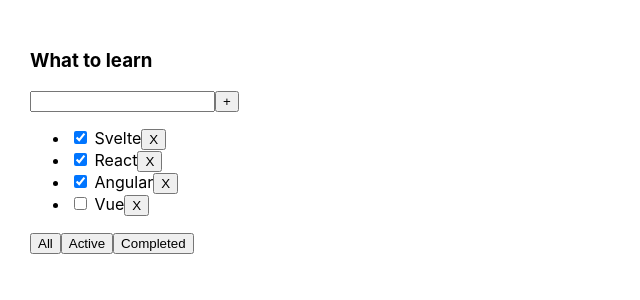
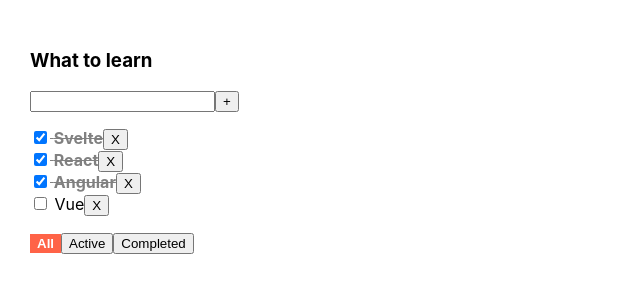
Before and after one commit to SuvorovNikita/list, a React (Create React App) app: page / in a window 1280 px wide. Shown: the top 300 px of the page, without its empty margins (0-640 px from the left). Built offline with nearby package versions, Linux system fonts and the light colour scheme.

Commit message:
lesson_4

```diff
--- a/src/App.css
+++ b/src/App.css
@@ -6,3 +6,31 @@
 .App > div {
   margin-right: 50px;
 }
+ul {
+  padding: 0;
+}
+li {
+  list-style: none;
+}
+
+.isDone {
+  text-decoration: line-through;
+  color: gray;
+  font-weight: bold;
+}
+
+.active {
+  background-color: tomato;
+  color: white;
+  font-weight: bold;
+  border: 1px solid tomato;
+}
+
+.error {
+  border: 1px solid tomato;
+  outline: tomato;
+}
+
+button {
+  cursor: pointer;
+}
--- a/src/App.tsx
+++ b/src/App.tsx
@@ -17,11 +17,22 @@
     { id: v1(), title: 'Angular', isDone: true },
     { id: v1(), title: 'Vue', isDone: false },
   ]);
-
   const [filter, setFilter] = useState<FilterValuesType>('all');
 
   const removeItems = (itemID: string) => {
     setItems(items.filter((item) => item.id !== itemID));
+  };
+
+  const changeFilter = (filter: FilterValuesType) => {
+    setFilter(filter);
+  };
+
+  const addItems = (title: string) => {
+    setItems([{ id: v1(), title, isDone: false }, ...items]);
+  };
+
+  const changeStatus = (itemID: string, isDone: boolean) => {
+    setItems(items.map((item) => (item.id === itemID ? { ...item, isDone: isDone } : item)));
   };
 
   let itemsFilter;
@@ -36,23 +47,17 @@
       itemsFilter = items;
   }
 
-  const changeFilter = (filter: FilterValuesType) => {
-    setFilter(filter);
-  };
-
-  const addItems = (title: string) => {
-    setItems([{ id: v1(), title, isDone: false }, ...items]);
-  };
-
   //UI:
   return (
     <div className="App">
       <TodoList
+        filter={filter}
+        changeStatus={changeStatus}
+        changeFilter={changeFilter}
         tasks={itemsFilter}
         title={title}
         removeItems={removeItems}
         addItems={addItems}
-        changeFilter={changeFilter}
       />
     </div>
   );
--- a/src/TodoList.tsx
+++ b/src/TodoList.tsx
@@ -13,13 +13,27 @@
   removeItems: (itemID: string) => void;
   addItems: (title: string) => void;
   changeFilter: (filter: FilterValuesType) => void;
+  changeStatus: (itemID: string, isDone: boolean) => void;
+  filter: FilterValuesType;
 };
 
-const TodoList = ({ title, tasks, removeItems, addItems, changeFilter }: TodoListPropsType) => {
+const TodoList = ({
+  tasks,
+  title,
+  addItems,
+  removeItems,
+  changeFilter,
+  changeStatus,
+  filter,
+}: TodoListPropsType) => {
   const [valueTitle, setValueTitle] = useState('');
+  const [error, setError] = useState<boolean>(false);
 
-  const addedTask = () => {
-    addItems(valueTitle);
+  const onChangeAddedTask = () => {
+    const trimmedTitle = valueTitle.trim();
+    if (trimmedTitle) {
+      addItems(trimmedTitle);
+    } else setError(true);
     setValueTitle('');
   };
 
@@ -29,20 +43,30 @@
 
   const onKeyDownAddTask = (event: KeyboardEvent<HTMLInputElement>) => {
     if (event.key === 'Enter') {
-      addedTask();
+      onChangeAddedTask();
     }
   };
 
-  const onValueTitleTask = (event: ChangeEvent<HTMLInputElement>) =>
+  const onChangeRemoveItem = (id: string) => {
+    return () => removeItems(id);
+  };
+
+  const onValueTitleTask = (event: ChangeEvent<HTMLInputElement>) => {
+    error && setError(false);
     setValueTitle(event.currentTarget.value);
+  };
 
   const listItems = tasks.length ? (
     tasks.map((obj) => {
-      const removeItem = () => removeItems(obj.id);
+      const onChangeStatus = (event: ChangeEvent<HTMLInputElement>) => {
+        changeStatus(obj.id, event.currentTarget.checked);
+      };
+
       return (
-        <li key={obj.id}>
-          <input type="checkbox" checked={obj.isDone} /> <span>{obj.title}</span>
-          <button onClick={removeItem}>X</button>
+        <li key={obj.id} className={obj.isDone ? 'isDone' : ''}>
+          <input onChange={onChangeStatus} type="checkbox" checked={obj.isDone} />{' '}
+          <span>{obj.title}</span>
+          <button onClick={onChangeRemoveItem(obj.id)}>X</button>
         </li>
       );
     })
@@ -54,14 +78,30 @@
     <div>
       <h3>{title}</h3>
       <div>
-        <input value={valueTitle} onChange={onValueTitleTask} onKeyDown={onKeyDownAddTask} />
-        <button onClick={addedTask}>+</button>
+        <input
+          className={error ? 'error' : ''}
+          value={valueTitle}
+          onChange={onValueTitleTask}
+          onKeyDown={onKeyDownAddTask}
+        />
+        <button onClick={onChangeAddedTask}>+</button>
+        {error && <div style={{ color: 'tomato' }}>Title is required!!</div>}
       </div>
       <ul>{listItems}</ul>
       <div>
-        <button onClick={onChangeFilterHandler('all')}>All</button>
-        <button onClick={onChangeFilterHandler('active')}>Active</button>
-        <button onClick={onChangeFilterHandler('completed')}>Completed</button>
+        <button className={filter === 'all' ? 'active' : ''} onClick={onChangeFilterHandler('all')}>
+          All
+        </button>
+        <button
+          className={filter === 'active' ? 'active' : ''}
+          onClick={onChangeFilterHandler('active')}>
+          Active
+        </button>
+        <button
+          className={filter === 'completed' ? 'active' : ''}
+          onClick={onChangeFilterHandler('completed')}>
+          Completed
+        </button>
       </div>
     </div>
   );
```
